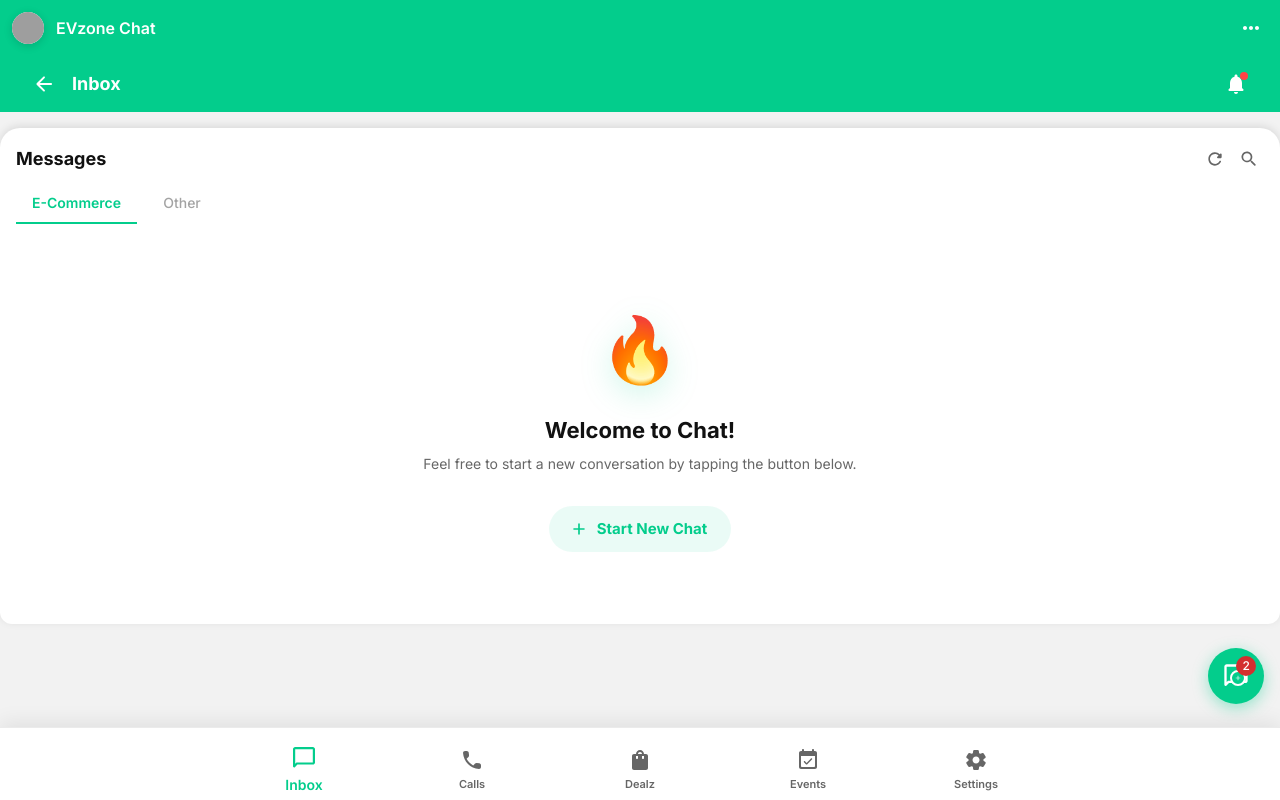
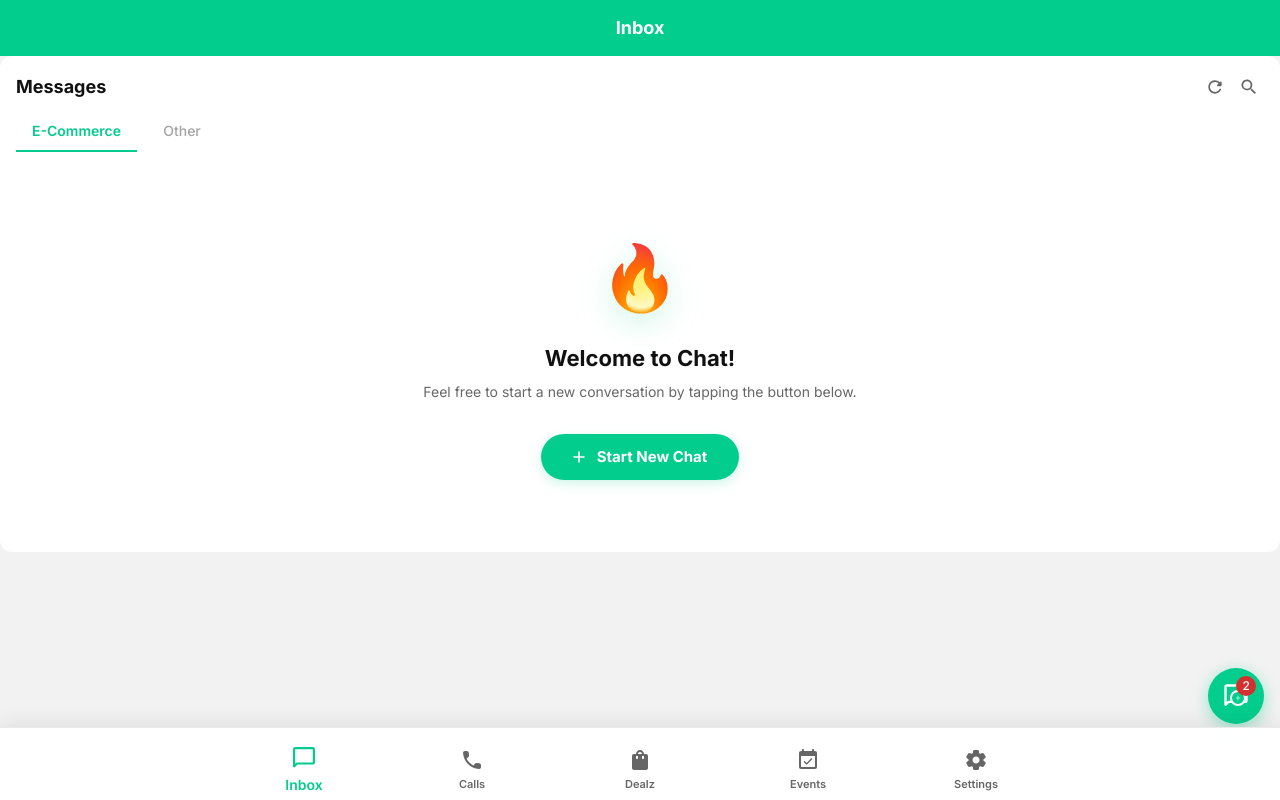
Before and after one commit to Bravos-hub/EVzoneChat, a React (Vite) app: page /#/inbox in a window 1280 px wide. Both pictures are taken after a click on the button "Inbox". Built offline with nearby package versions, Linux system fonts and the light colour scheme; grey boxes are pictures that could not be loaded.

Commit message:
removed app shell header

```diff
--- a/src/pages/user/UnifiedInbox.tsx
+++ b/src/pages/user/UnifiedInbox.tsx
@@ -242,7 +242,7 @@ export default function UnifiedInbox({ items = DEMO, lives = LIVE_DEMO, onOpen,
         flexDirection: 'column',
         position: 'relative'
       }}>
-        {/* 1. Top Header - Parent Section (Theme Color Background) */}
+        {/* 1. Top Header - Centered Title */}
         <AppBar
           elevation={0}
           position="static"
@@ -252,46 +252,34 @@ export default function UnifiedInbox({ items = DEMO, lives = LIVE_DEMO, onOpen,
             boxShadow: 'none'
           }}
         >
-          <Toolbar className="!min-h-[56px]" sx={{ px: { xs: 1.5, sm: 3 } }}>
-            <IconButton
-              aria-label="Back"
-              onClick={onBack}
-              sx={{ color: '#fff', mr: { xs: 0.75, sm: 1 }, padding: { xs: '6px', sm: '8px' } }}
-            >
-              <ArrowBackRoundedIcon sx={{ fontSize: { xs: '20px', sm: '24px' } }} />
-            </IconButton>
+          <Toolbar className="!min-h-[56px]" sx={{ px: { xs: 1.5, sm: 3 }, justifyContent: 'center' }}>
             <Typography
               variant="h6"
               sx={{
                 fontSize: { xs: '16px', sm: '18px' },
                 fontWeight: 700,
                 color: '#fff',
-                flexGrow: 1
+                textAlign: 'center'
               }}
             >
               Inbox
             </Typography>
-            <NotificationIconButton />
           </Toolbar>
         </AppBar>
 
 
 
-        {/* 3. Message Drawer (White Rounded Panel) - Separate from Live Ongoing */}
+        {/* 3. Message Drawer (White Rounded Panel) - Flush Layout */}
         <Paper
           elevation={0}
           sx={{
             flex: 1,
             bgcolor: 'background.paper',
-            borderTopLeftRadius: 20,
-            borderTopRightRadius: 20,
-            mt: 2,
             display: 'flex',
             flexDirection: 'column',
             overflow: 'hidden',
             position: 'relative',
-            zIndex: 0,
-            boxShadow: isDark ? '0 -2px 8px rgba(0,0,0,0.2)' : '0 -2px 8px rgba(0,0,0,0.1)'
+            zIndex: 0
           }}
         >
           {/* Drawer Header */}
@@ -663,17 +651,23 @@ export default function UnifiedInbox({ items = DEMO, lives = LIVE_DEMO, onOpen,
                     onClick={onNew}
                     startIcon={<AddRoundedIcon />}
                     sx={{
-                      bgcolor: isDark ? `${accentColor}25` : `${accentColor}15`,
-                      color: accentColor,
+                      bgcolor: accentColor,
+                      color: '#fff',
                       fontWeight: 700,
                       borderRadius: '24px',
                       textTransform: 'none',
-                      px: 3,
+                      px: 4,
                       py: 1.25,
                       fontSize: '15px',
+                      boxShadow: isDark ? `0 4px 12px ${accentColor}40` : `0 4px 12px ${accentColor}30`,
                       '&:hover': {
-                        bgcolor: isDark ? `${accentColor}35` : `${accentColor}25`,
-                      }
+                        bgcolor: isDark ? `${accentColor}dd` : `${accentColor}dd`,
+                        transform: 'translateY(-1px)'
+                      },
+                      '&:active': {
+                        transform: 'translateY(1px)'
+                      },
+                      transition: 'all 0.2s ease'
                     }}
                   >
                     Start New Chat
--- a/src/shell/EVZUserMobileShell.tsx
+++ b/src/shell/EVZUserMobileShell.tsx
@@ -152,144 +152,11 @@ function ShellFrame({ children }) {
       position: 'relative',
       transition: 'background-color 0.3s ease'
     }}>
-      {/* Header (mobile frame) - always visible for consistent mobile experience */}
-      <AppBar
-        elevation={0}
-        position="fixed"
-        sx={{
-          bgcolor: accentColor,
-          color: '#fff',
-          width: '100%',
-          zIndex: 1200,
-          transition: 'background-color 0.3s ease'
-        }}
-      >
-        <Toolbar className="!min-h-[56px] !px-3" sx={{ width: '100%' }}>
-          <Avatar
-            src="https://i.pravatar.cc/100?img=20"
-            onClick={() => navigate('/profile')}
-            sx={{
-              bgcolor: '#fff',
-              color: EV.green,
-              width: '2rem',
-              height: '2rem',
-              mr: 1.5,
-              cursor: 'pointer',
-              boxShadow: '0 2px 8px rgba(0,0,0,0.15)'
-            }}
-            title="Open profile"
-          />
-          <Typography variant="subtitle1" className="font-semibold" sx={{ fontSize: '16px', fontWeight: 600 }}>
-            EVzone Chat
-          </Typography>
-          <Box sx={{ flexGrow: 1 }} />
-          <IconButton
-            size="small"
-            sx={{ color: '#fff' }}
-            aria-label="More"
-            onClick={openMenu}
-          >
-            <MoreHorizRoundedIcon />
-          </IconButton>
-        </Toolbar>
-      </AppBar>
-
-      {/* Mobile-sized 3-dots menu */}
-      <Menu
-        anchorEl={menuEl}
-        open={Boolean(menuEl)}
-        onClose={closeMenu}
-        anchorOrigin={{ vertical: 'bottom', horizontal: 'right' }}
-        transformOrigin={{ vertical: 'top', horizontal: 'right' }}
-        PaperProps={{
-          sx: {
-            width: '90vw',
-            maxWidth: 'calc(100vw - 1rem)',
-            borderRadius: 2,
-            py: 0.5,
-            mx: 'auto',
-            bgcolor: 'background.paper',
-            '& .MuiMenuItem-root': {
-              color: 'text.primary',
-            }
-          }
-        }}
-      >
-        {/* Global quick actions */}
-        <MenuItem onClick={() => go('/new-message')}>
-          <ListItemIcon><AddCommentRoundedIcon fontSize="small" /></ListItemIcon>
-          <ListItemText primary="New message" />
-        </MenuItem>
-        <MenuItem onClick={() => go('/create-channel')}>
-          <ListItemIcon><GroupAddRoundedIcon fontSize="small" /></ListItemIcon>
-          <ListItemText primary="Create group/channel" />
-        </MenuItem>
-        <MenuItem onClick={() => go('/invite')}>
-          <ListItemIcon><QrCode2RoundedIcon fontSize="small" /></ListItemIcon>
-          <ListItemText primary="Scan QR / Invite link" />
-        </MenuItem>
-        <MenuItem onClick={() => go('/call')}>
-          <ListItemIcon><CallRoundedIcon fontSize="small" /></ListItemIcon>
-          <ListItemText primary="Start call" />
-        </MenuItem>
-        <MenuItem onClick={() => go('/meetings/book')}>
-          <ListItemIcon><EventAvailableRoundedIcon fontSize="small" /></ListItemIcon>
-          <ListItemText primary="Schedule meeting" />
-        </MenuItem>
-        <MenuItem onClick={() => go('/meetings')}>
-          <ListItemIcon><EventAvailableRoundedIcon fontSize="small" sx={{ opacity: 0.7 }} /></ListItemIcon>
-          <ListItemText primary="My meetings" />
-        </MenuItem>
-        <MenuItem onClick={() => go('/media')}>
-          <ListItemIcon><ImageRoundedIcon fontSize="small" /></ListItemIcon>
-          <ListItemText primary="Media & Docs" />
-        </MenuItem>
-        <Divider sx={{ my: 0.5 }} />
-        {/* Personalization */}
-        <MenuItem onClick={() => go('/theme')}>
-          <ListItemIcon><BrushRoundedIcon fontSize="small" /></ListItemIcon>
-          <ListItemText primary="Theme" secondary="Light · Dark · System" />
-        </MenuItem>
-        <MenuItem onClick={() => go('/language')}>
-          <ListItemIcon><TranslateRoundedIcon fontSize="small" /></ListItemIcon>
-          <ListItemText primary="Language" />
-        </MenuItem>
-        <MenuItem onClick={() => go('/dnd')}>
-          <ListItemIcon><NotificationsPausedRoundedIcon fontSize="small" /></ListItemIcon>
-          <ListItemText primary="Quiet hours / DND" />
-        </MenuItem>
-        <Divider sx={{ my: 0.5 }} />
-        {/* Help & safety */}
-        <MenuItem onClick={() => go('/safety')}>
-          <ListItemIcon><ShieldRoundedIcon fontSize="small" /></ListItemIcon>
-          <ListItemText primary="Safety Center" />
-        </MenuItem>
-        <MenuItem onClick={() => go('/help')}>
-          <ListItemIcon><HelpOutlineRoundedIcon fontSize="small" /></ListItemIcon>
-          <ListItemText primary="Help" />
-        </MenuItem>
-        <Divider sx={{ my: 0.5 }} />
-        {/* Account */}
-        <MenuItem onClick={() => go('/settings')}>
-          <ListItemIcon><SettingsRoundedIcon fontSize="small" /></ListItemIcon>
-          <ListItemText primary="Settings" />
-        </MenuItem>
-        <MenuItem onClick={() => go('/security')}>
-          <ListItemIcon><SecurityRoundedIcon fontSize="small" /></ListItemIcon>
-          <ListItemText primary="Security" />
-        </MenuItem>
-        <MenuItem onClick={() => { closeMenu(); alert('Signed out'); }}>
-          <ListItemIcon><LogoutRoundedIcon fontSize="small" /></ListItemIcon>
-          <ListItemText primary="Sign out" />
-        </MenuItem>
-      </Menu>
-
-      {/* Content (mobile frame) - always has padding for header and bottom nav */}
+      {/* Content (mobile frame) - always has padding for bottom nav */}
       <Box sx={{
-        pt: '56px',
         pb: '88px',
         width: '100%',
-        minHeight: 'calc(100vh - 144px)',
+        minHeight: 'calc(100vh - 88px)',
         flex: 1,
         display: 'flex',
         flexDirection: 'column',
@@ -405,7 +272,7 @@ function Launcher({ unread = 0 }) {
       position: 'fixed',
       left: 0,
       right: 0,
-      bottom: 96,
+      bottom: 76,
       display: 'flex',
       justifyContent: 'center',
       zIndex: 1000,
```
